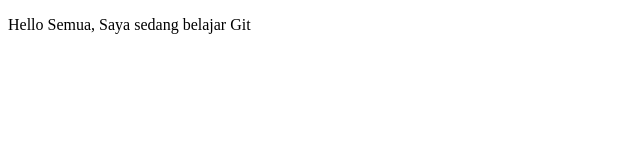
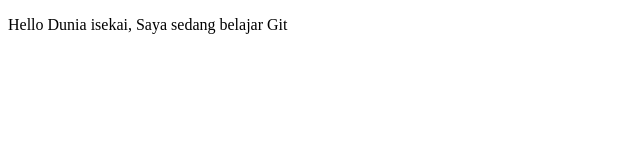
Before and after one commit to rojiloro/belajar-js, a plain HTML site: page index.html in a window 1280 px wide. Shown: the full height of the page, 0-640 px from the left. Drawn offline with Linux system fonts and the light colour scheme.

Commit message:
ngedit tag hello

```diff
--- a/index.html
+++ b/index.html
@@ -5,6 +5,6 @@
         <title>Belajar Git - Project 01</title>
     </head>
     <body>
-        <p>Hello Semua, Saya sedang belajar Git</p>
+        <p>Hello Dunia isekai, Saya sedang belajar Git</p>
     </body>
 </html>
```
